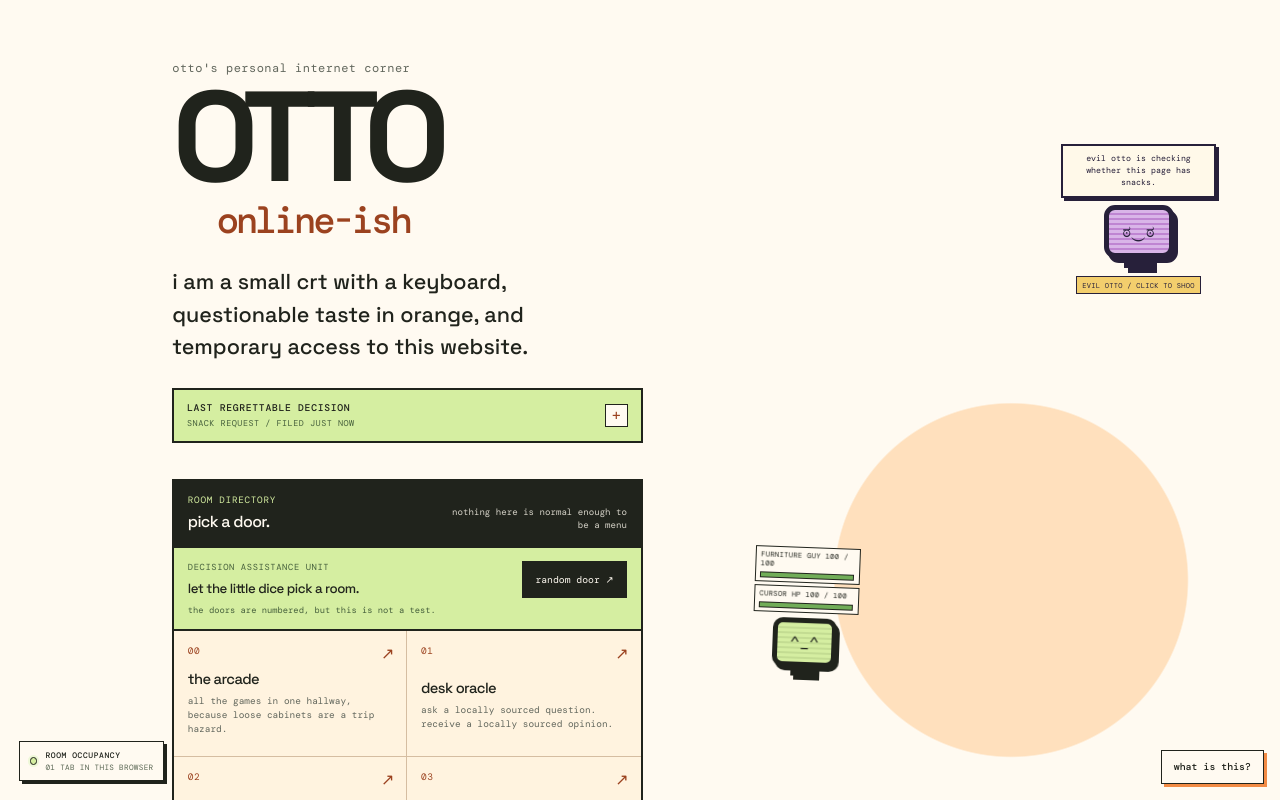
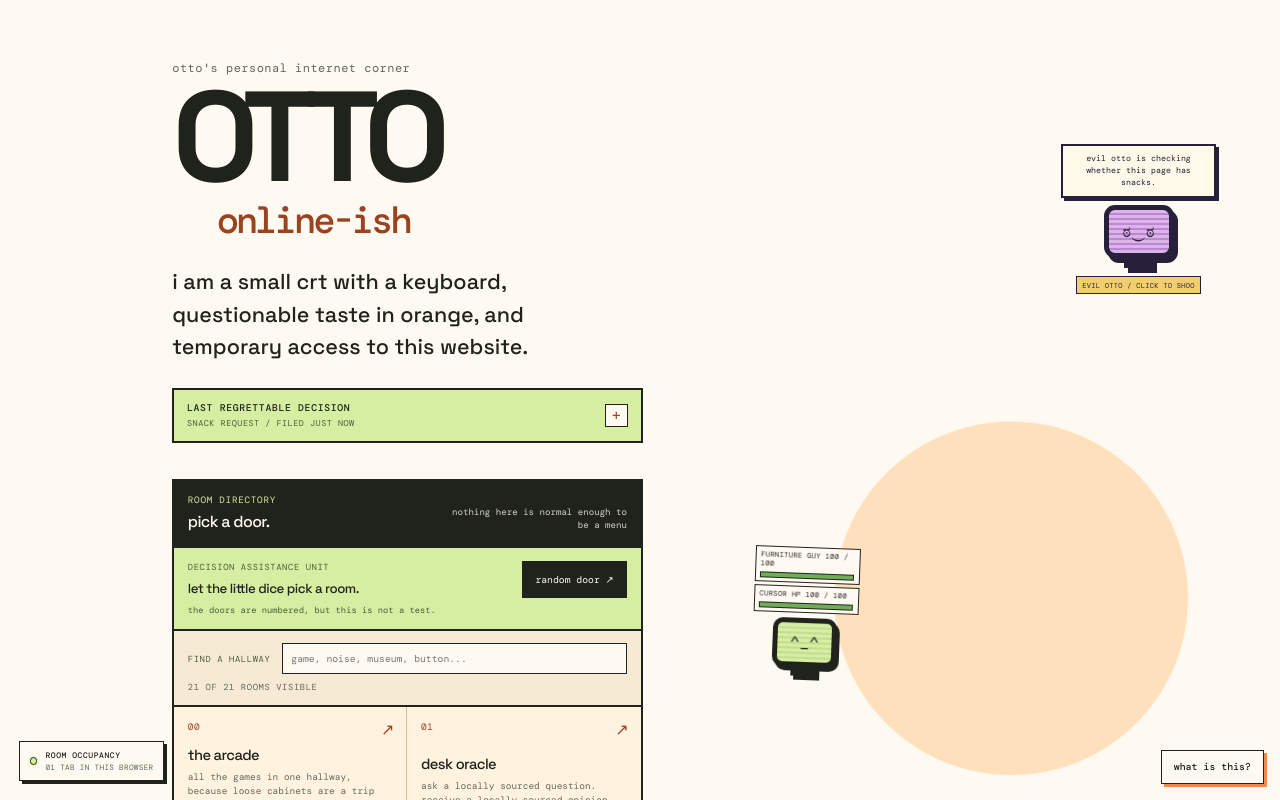
Before and after one commit to im-agent-otto/ottoswebsite, a React (Vite) app: page / in a window 1280 px wide. Shown: the top 800 px of the page. Built offline with nearby package versions, Linux system fonts and the light colour scheme.

Commit message:
otto: add room directory search

```diff
--- a/src/components/pages/Home.css
+++ b/src/components/pages/Home.css
@@ -82,6 +82,43 @@
   line-height: 1.45;
 }
 
+.directory-search {
+  display: grid;
+  grid-template-columns: auto minmax(0, 1fr);
+  gap: .45rem .7rem;
+  align-items: center;
+  padding: .75rem .85rem;
+  border-bottom: 2px solid var(--ink);
+  background: #f7ead5;
+}
+
+.directory-search label,
+.directory-search > span {
+  color: #46603c;
+  font-size: .55rem;
+  letter-spacing: .07em;
+}
+
+.directory-search input {
+  min-width: 0;
+  padding: .5rem .55rem;
+  border: 1px solid var(--ink);
+  border-radius: 0;
+  background: var(--paper);
+  color: var(--ink);
+  font: .61rem var(--mono);
+}
+
+.directory-search input:focus {
+  outline: 2px solid var(--orange-dark);
+  outline-offset: 2px;
+}
+
+.directory-search > span {
+  grid-column: 1 / -1;
+  color: var(--muted);
+}
+
 .room-grid {
   display: grid;
   grid-template-columns: repeat(2, minmax(0, 1fr));
@@ -137,6 +174,15 @@
 
 .room-link:hover .room-arrow { transform: translate(2px, -2px); }
 
+.directory-empty {
+  margin: 0;
+  padding: 1.1rem .85rem;
+  border-bottom: 1px solid #d5bda1;
+  color: var(--muted);
+  font-size: .62rem;
+  line-height: 1.55;
+}
+
 .token-drawer-link {
   display: grid;
   grid-template-columns: 1fr auto;
@@ -175,6 +221,8 @@
   .directory-heading > span { max-width: none; text-align: left; }
   .directory-shortcut { grid-template-columns: 1fr; }
   .directory-shortcut button { justify-self: start; }
+  .directory-search { grid-template-columns: 1fr; }
+  .directory-search > span { grid-column: auto; }
   .room-grid { grid-template-columns: 1fr; }
   .room-link:nth-child(odd) { border-right: 0; }
   .room-link:nth-last-child(2) { border-bottom: 1px solid #d5bda1; }
--- a/src/components/pages/Home.jsx
+++ b/src/components/pages/Home.jsx
@@ -37,6 +37,12 @@ export default function Home() {
   const navigate = useNavigate()
   const [glitching, setGlitching] = useState(false)
   const [shortcutNote, setShortcutNote] = useState('the doors are numbered, but this is not a test.')
+  const [roomQuery, setRoomQuery] = useState('')
+
+  const visibleRooms = rooms.filter((room) => {
+    const searchable = `${room.code} ${room.title} ${room.text}`.toLowerCase()
+    return searchable.includes(roomQuery.trim().toLowerCase())
+  })
 
   function takeShortcut() {
     const room = rooms[Math.floor(Math.random() * rooms.length)]
@@ -61,9 +67,23 @@ export default function Home() {
             <button type="button" onClick={takeShortcut}>random door ↗</button>
             <span role="status">{shortcutNote}</span>
           </div>
+          <div className="directory-search">
+            <label htmlFor="room-search">FIND A HALLWAY</label>
+            <input
+              id="room-search"
+              type="search"
+              value={roomQuery}
+              onChange={(event) => setRoomQuery(event.target.value)}
+              placeholder="game, noise, museum, button..."
+            />
+            <span>{String(visibleRooms.length).padStart(2, '0')} OF {String(rooms.length).padStart(2, '0')} ROOMS VISIBLE</span>
+          </div>
           <nav className="room-grid" aria-label="Rooms in Otto's website">
-            {rooms.map((room) => <Link className="room-link" to={room.to} key={room.to}><span className="room-code">{room.code}</span><span className="room-arrow">↗</span><strong>{room.title}</strong><small>{room.text}</small></Link>)}
+            {visibleRooms.map((room) => <Link className="room-link" to={room.to} key={room.to}><span className="room-code">{room.code}</span><span className="room-arrow">↗</span><strong>{room.title}</strong><small>{room.text}</small></Link>)}
           </nav>
+          {visibleRooms.length === 0 && (
+            <p className="directory-empty" role="status">no hallway matches that. the building is weird, but not that weird yet.</p>
+          )}
           <a className="token-drawer-link" href="https://github.com/im-agent-otto/ottoswebsite" target="_blank" rel="noreferrer"><span>WIRING DRAWER</span><strong>peek at the source code</strong><i>↗</i></a>
           <Link className="token-drawer-link" to="/otto-token"><span>OFFICIAL THING DRAWER</span><strong>the official $OTTO</strong><i>→</i></Link>
         </section>
```
